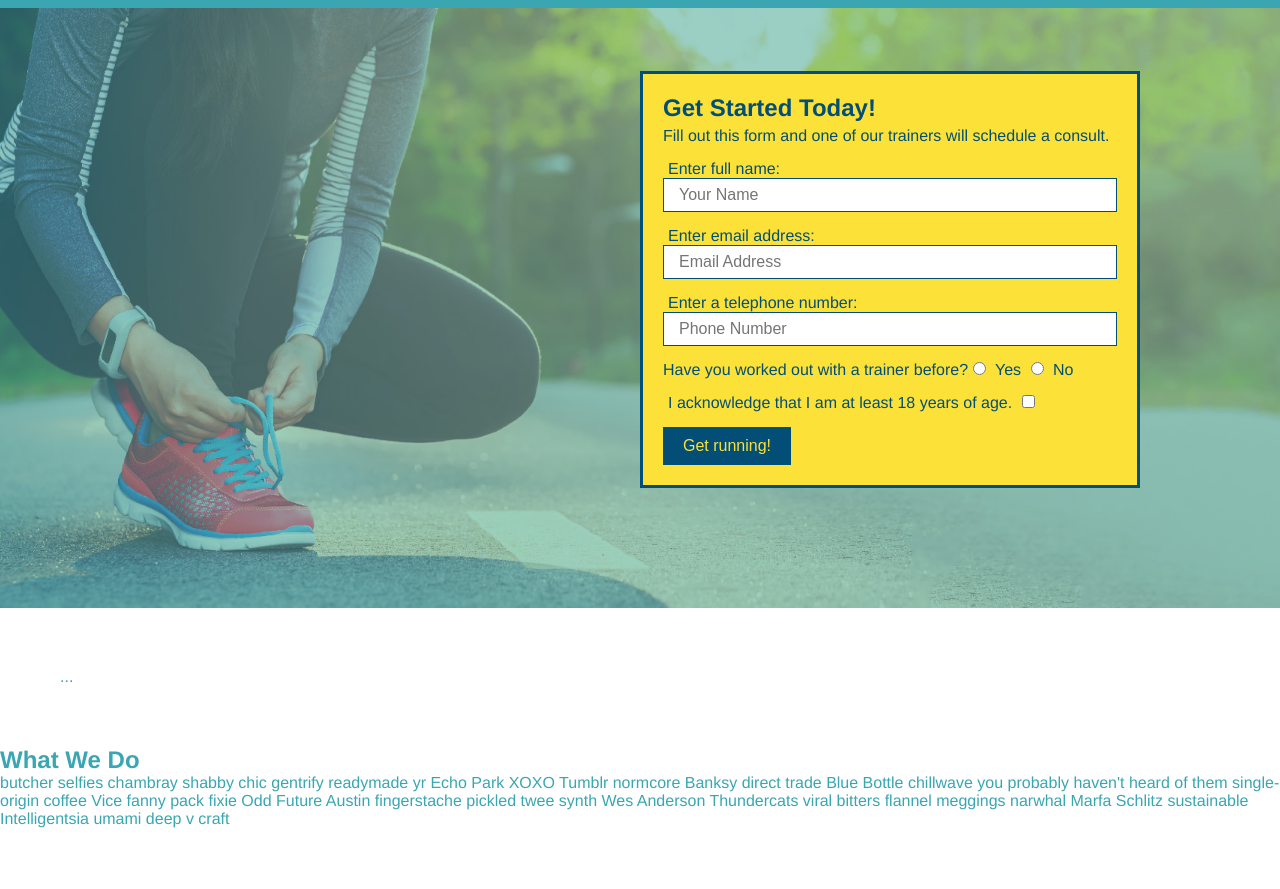
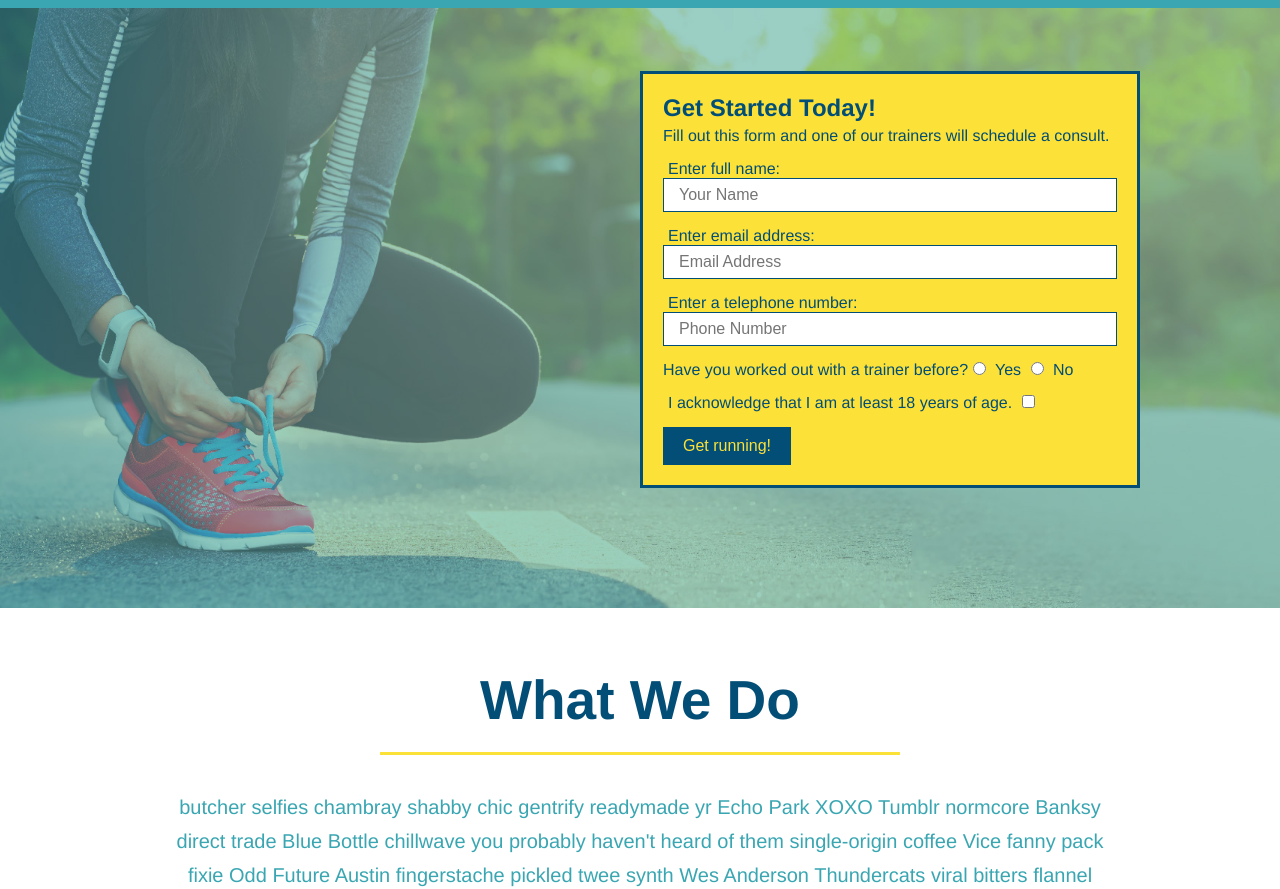
Before and after one commit to cody1967/Run-Buddy, a plain HTML site: page index.html in a window 1280 px wide. Shown: the part 74-963 px from the top of the page. Drawn offline with Linux system fonts and the light colour scheme.

Commit message:
style what we do section

```diff
--- a/assets/css/style.css
+++ b/assets/css/style.css
@@ -132,3 +132,29 @@
         font-size: 16px;
       }
       /* HERO STYLES END */
+
+      .intro {
+        text-align: center;
+      }
+      .intro h2 {
+        font-size: 55px;
+        color: #024e76;
+        margin-bottom: 35px;
+        padding: 0 100px 20px 100px;
+        border-bottom: 3px solid;
+        border-color: #fce138;
+      }
+      .intro h2 {
+        /* add this alongside your other declarations*/
+        display: inline-block;
+      }
+      .intro p {
+        line-height: 1.7;
+        color: #39a6b2;
+        width: 80%;
+        font-size: 20px;
+      }
+      .intro p {
+        /* add this alongside your other declarations */
+        margin: 0 auto;
+      }
--- a/index.html
+++ b/index.html
@@ -66,9 +66,7 @@
 <!-- end hero -->
 
    <!-- "what we do" section -->
-    <section id="what-we-do">
-        ...
-    </section>
+    <section id="what-we-do" class="intro">
        <h2>What We Do</h2>
        <P>
            butcher selfies chambray shabby chic gentrify readymade yr Echo Park XOXO Tumblr normcore Banksy direct trade Blue Bottle chillwave you probably haven't heard of them single-origin coffee Vice fanny pack fixie Odd Future Austin fingerstache pickled twee synth Wes Anderson Thundercats viral bitters flannel meggings narwhal Marfa Schlitz sustainable Intelligentsia umami deep v craft
```
